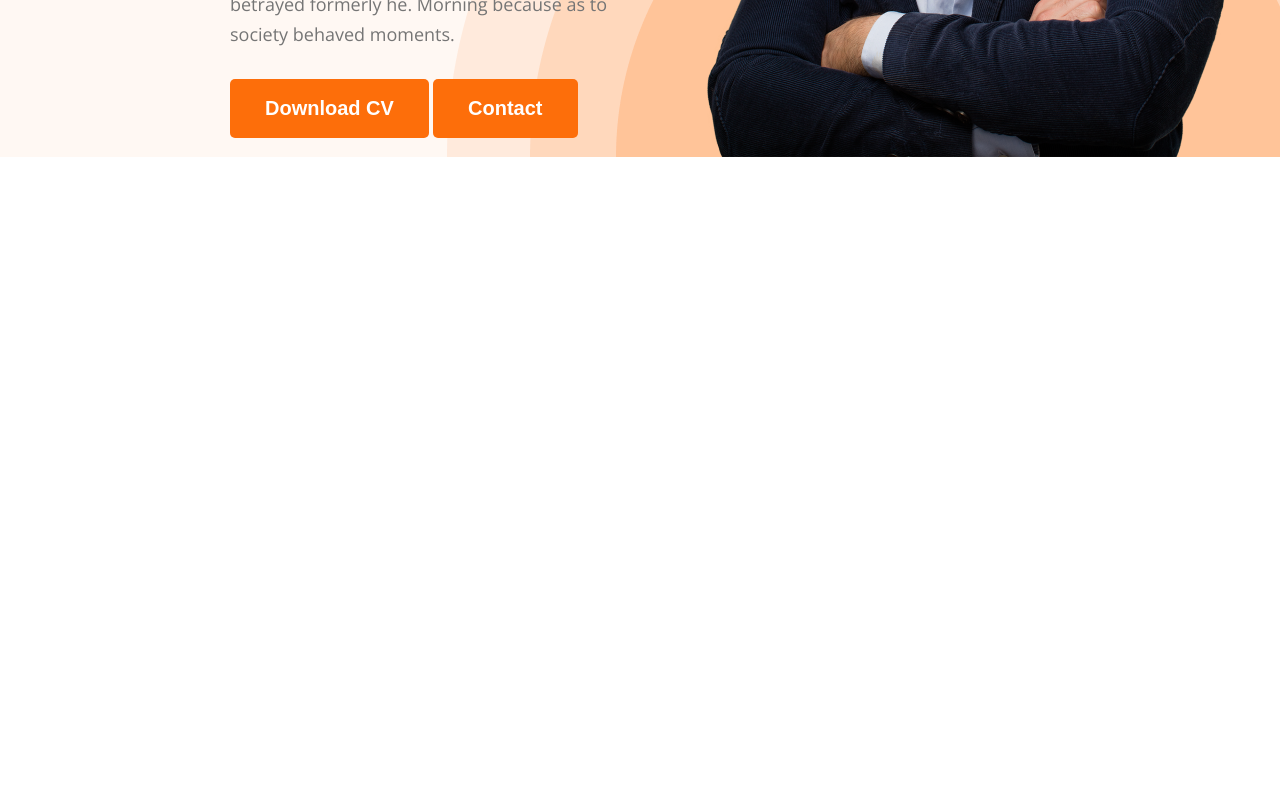
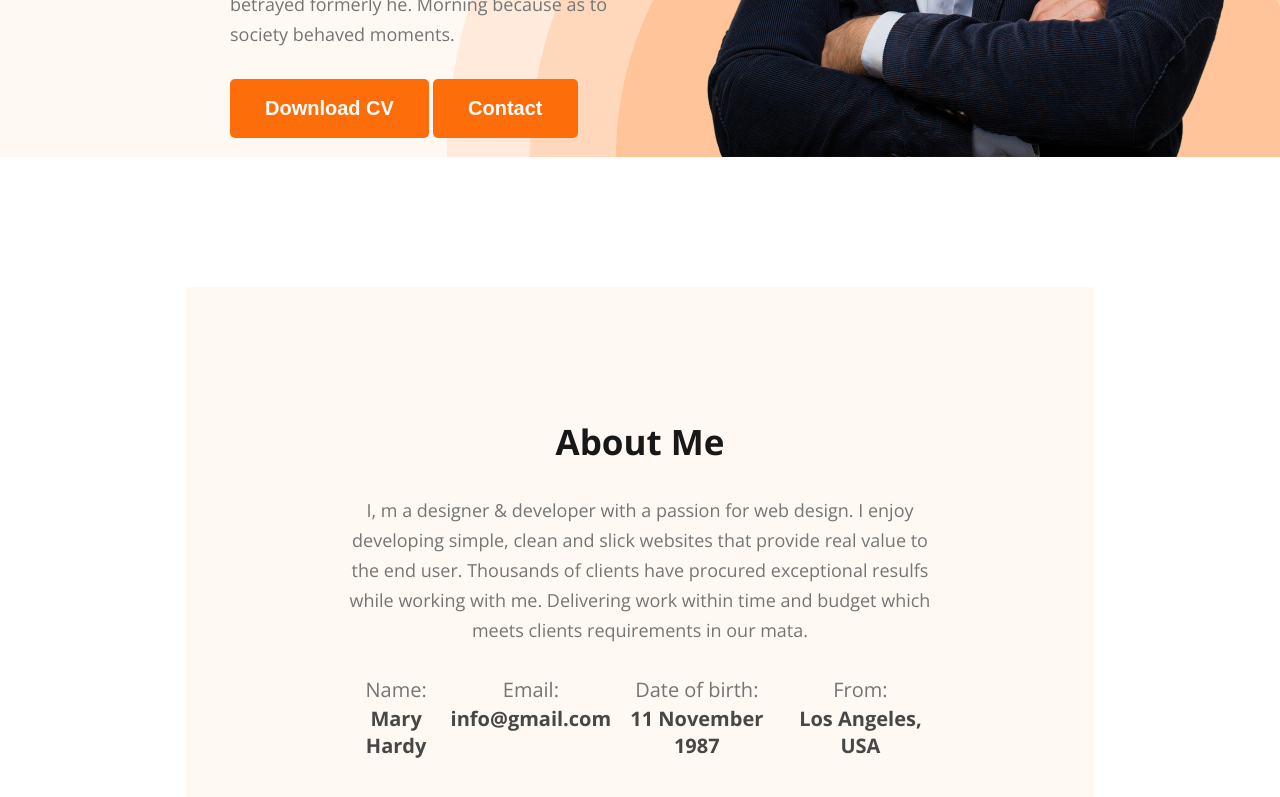
Before and after one commit to Mahbubgit/hero-dev-portfolio, a plain HTML site: page index.html in a window 1280 px wide. Shown: the part 764-1561 px from the top of the page. Before the commit the page ends 921 px from the top, so only its background shows below. Drawn offline with nearby package versions, Linux system fonts and the light colour scheme.

Commit message:
design about section according to figma

```diff
--- a/index.html
+++ b/index.html
@@ -45,6 +45,38 @@
             </div>
         </section>
     </header>
+
+    <section id="about">
+        <div class="about-container">
+            <div class="section-heading">
+                <h2>About Me</h2>
+                <p>
+                    I, m a designer & developer with a passion for web design. I enjoy developing simple, clean and
+                    slick websites that provide real value to the end user. Thousands of clients have procured
+                    exceptional resulfs while working with me. Delivering work within time and budget which meets
+                    clients requirements in our mata.
+                </p>
+            </div>
+            <div class="about-info">
+                <div class="info-card">
+                    <p>Name:</p>
+                    <h4>Mary Hardy</h4>
+                </div>
+                <div class="info-card">
+                    <p>Email:</p>
+                    <h4>info@gmail.com</h4>
+                </div>
+                <div class="info-card">
+                    <p>Date of birth:</p>
+                    <h4>11 November 1987</h4>
+                </div>
+                <div class="info-card">
+                    <p>From:</p>
+                    <h4>Los Angeles, USA</h4>
+                </div>
+            </div>
+        </div>
+    </section>
 </body>
 
 </html>
--- a/styles/portfolio.css
+++ b/styles/portfolio.css
@@ -28,6 +28,25 @@
     font-weight: bold;
     color: white;
     cursor: pointer;
+}
+
+.section-heading{
+    max-width: 827px;
+    text-align: center;
+}
+
+.section-heading h2{
+    font-size: 35px;
+    font-weight: bold;
+    margin-bottom: 30px;
+    color: #181818;
+}
+
+.section-heading p{
+    font-size: 18px;
+    margin-bottom: 30px;
+    line-height: 30px;
+    color: #757575;
 }
 
 /* main style */
@@ -102,3 +121,32 @@ nav .menu a{
     max-width: 584px;
     vertical-align: middle;
 }
+
+#about{
+    padding-top: 130px;
+    width: 71%;
+    max-width: 1140px;
+    margin: 0 auto;
+}
+
+#about .about-container{
+    text-align: center;
+    background-color: #FFF8F3;
+    padding: 131px 156px;
+}
+
+#about .about-container .about-info{
+    display: flex;
+    justify-content: space-around;
+}
+
+.about-info .info-card p{
+    font-size: 20px;
+    line-height: 30px;
+    color: #757575;
+}
+.about-info .info-card h4{
+    font-size: 20px;
+    font-weight: bold;
+    color: #474747;
+}
```
